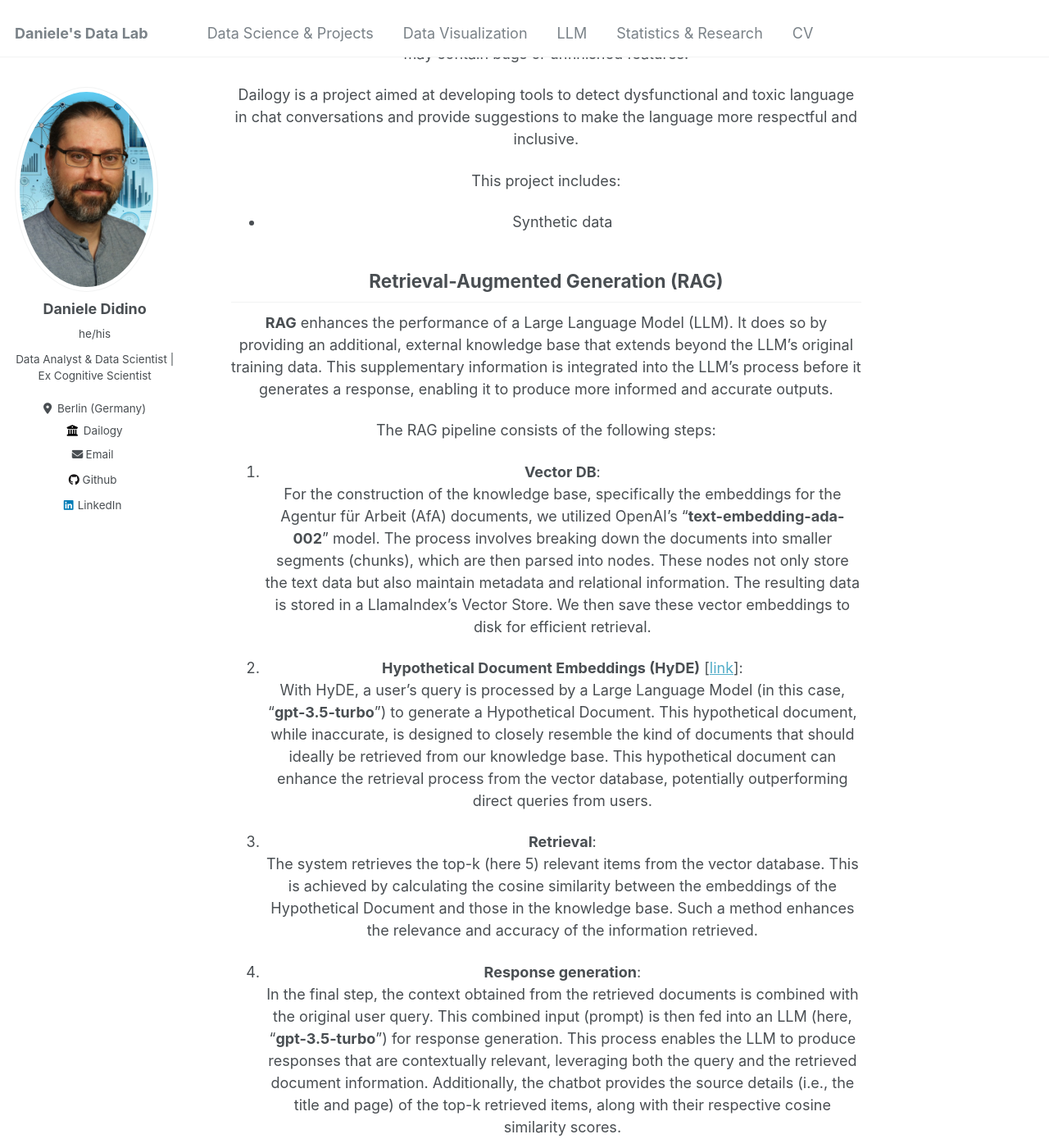
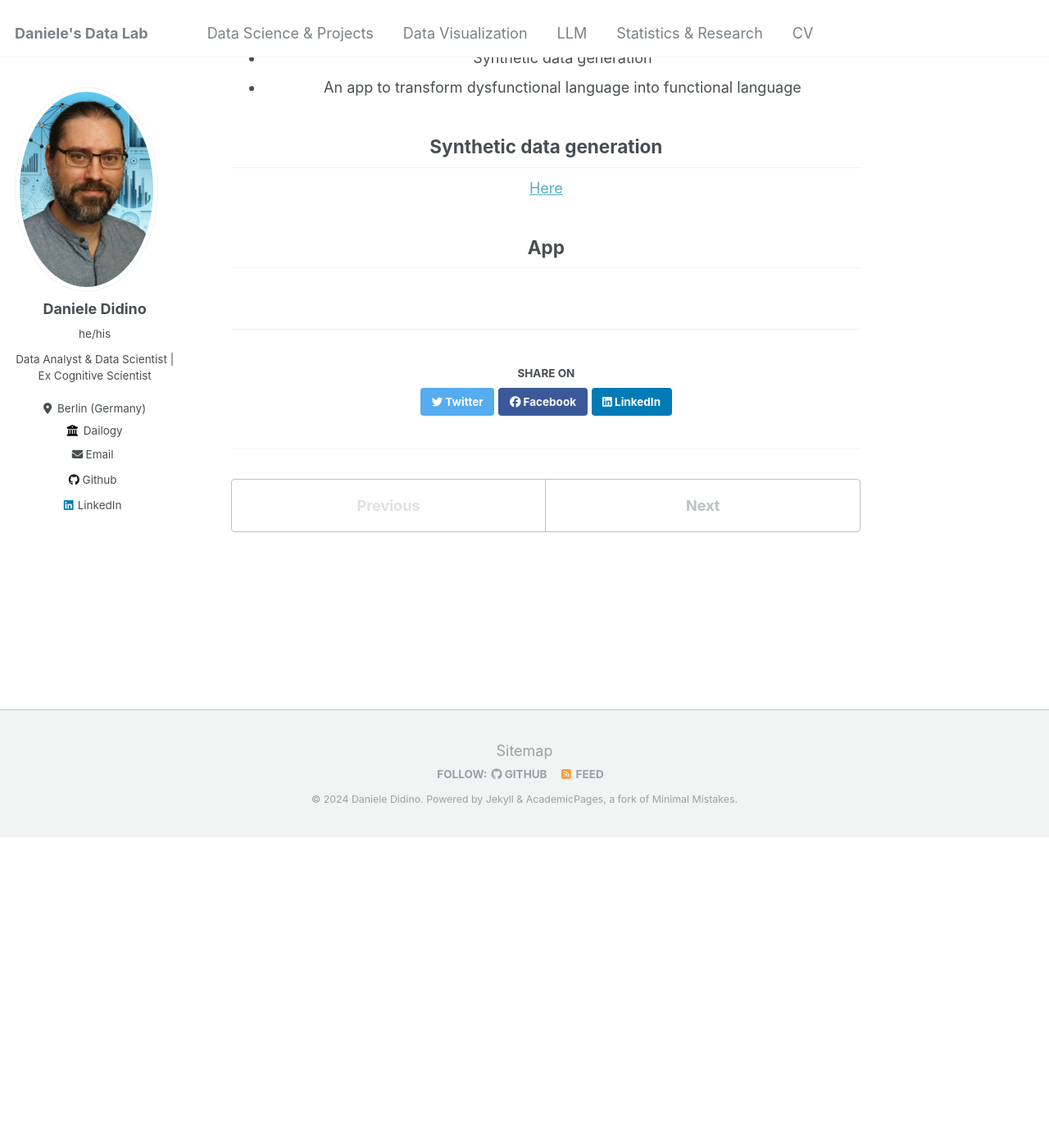
Before and after one commit to DanieleDidino/DanieleDidino.github.io, a Jekyll site: the page built from _LLM_projects/1_dailogy.md, in a window 1280 px wide and 1400 px high, scrolled down 614 px. Shown: the whole window at 82% size. Built offline with Jekyll 4.4.1, drawn with Linux system fonts in a browser that asks for light colours; after the commit the page ends 1634 px from its top, so only the background shows below that.

Commit message:
first draft synthetic data page

```diff
--- a/_LLM_projects/1_dailogy.md
+++ b/_LLM_projects/1_dailogy.md
@@ -1,11 +1,11 @@
 ---
 title: "<div class='center-title'>Dailogy App <br/></div>"
-excerpt: "A System for Detecting and Improving Dysfunctional Language.<br/><img src='/images/chatbot_afa_2.png'>"
+excerpt: "A System for Detecting and Improving Dysfunctional Language.<br/><img src='/images/dailogy_logo.jpg'>"
 collection: LLM_projects
 ---
 
 <h1 align="center">
-<img src="/images/dailogy_logo.jpg" alt="drawing" width="300"/>
+<img src="/images/dailogy_logo.jpg" alt="drawing" width="100"/>
 </h1>
 
 A System for Detecting and Improving Dysfunctional Language
@@ -21,27 +21,11 @@ Thank you for your interest in our project. Please be aware that this is still a
 Dailogy is a project aimed at developing tools to detect dysfunctional and toxic language in chat conversations and provide suggestions to make the language more respectful and inclusive.
 
 This project includes:
-- Synthetic data
+- Synthetic data generation
+- An app to transform dysfunctional language into functional language
 
-## Retrieval-Augmented Generation (RAG)
+## Synthetic data generation
 
-**RAG** enhances the performance of a Large Language Model (LLM). It does so by providing an additional, external knowledge base that extends beyond the LLM's original training data. This supplementary information is integrated into the LLM's process before it generates a response, enabling it to produce more informed and accurate outputs.
+[Here](/dailogy/dailogy_synthetic_data/)
 
-The RAG pipeline consists of the following steps:
-
-1. **Vector DB**:<br>
-For the construction of the knowledge base, specifically the embeddings for the Agentur für Arbeit (AfA) documents, we utilized OpenAI's “**text-embedding-ada-002**” model. The process involves breaking down the documents into smaller segments (chunks), which are then parsed into nodes. These nodes not only store the text data but also maintain metadata and relational information. The resulting data is stored in a LlamaIndex’s Vector Store. We then save these vector embeddings to disk for efficient retrieval.
-
-2. **Hypothetical Document Embeddings (HyDE)** [[link](https://arxiv.org/abs/2212.10496)]:<br>
-With HyDE, a user's query is processed by a Large Language Model (in this case, “**gpt-3.5-turbo**”) to generate a Hypothetical Document. This hypothetical document, while inaccurate, is designed to closely resemble the kind of documents that should ideally be retrieved from our knowledge base. This hypothetical document can enhance the retrieval process from the vector database, potentially outperforming direct queries from users.
-
-3. **Retrieval**:<br>
-The system retrieves the top-k (here 5) relevant items from the vector database. This is achieved by calculating the cosine similarity between the embeddings of the Hypothetical Document and those in the knowledge base. Such a method enhances the relevance and accuracy of the information retrieved.
-
-4. **Response generation**:<br>
-In the final step, the context obtained from the retrieved documents is combined with the original user query. This combined input (prompt) is then fed into an LLM (here, “**gpt-3.5-turbo**”) for response generation. This process enables the LLM to produce responses that are contextually relevant, leveraging both the query and the retrieved document information. Additionally, the chatbot provides the source details (i.e., the title and page) of the top-k retrieved items, along with their respective cosine similarity scores.
-
-<p align="center">
-<img src="/images/chatbot_afa_RAG_pipeline.png" alt="drawing" width="500"/>
-<br>RAG pipeline
-</p>
+## App
```
Also changed, not shown: _LLM_projects/2_chatbot_afa.md (+0 -1 lines), _data_viz/1_videogame_sales.md (renamed from _data_viz/videogame_sales.md, +1 -5 lines), _data_viz/2_airbnb_europe.md (renamed from _data_viz/airbnb_europe.md, +0 -4 lines), dailogy/synthetic_data.md (added, +99 -0 lines).
